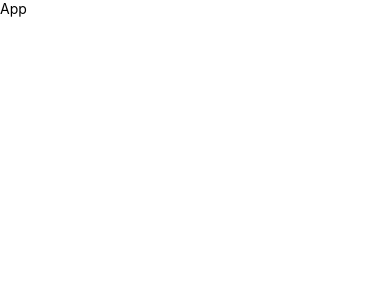
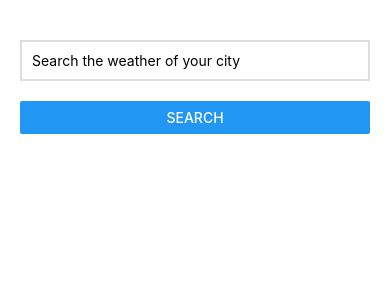
Before and after one commit to betsky2112/ProgateWeatherApp, a React Native app: screen / in a window 390 px wide. Shown: the top 300 px of the page. Built offline with nearby package versions, Linux system fonts and the light colour scheme.

Commit message:
Add Weather Search Component

```diff
--- a/App.js
+++ b/App.js
@@ -1,12 +1,19 @@
 import React from 'react'
-import {View, Text} from 'react-native'
+import {View, StyleSheet} from 'react-native'
+import WeatherSearch from './src/components/weatherSearch'
 
 const App = () => {
 	return (
-		<View>
-			<Text>App</Text>
+		<View style={styles.container}>
+			<WeatherSearch />
 		</View>
 	)
 }
 
+const styles = StyleSheet.create({
+	container: {
+		padding: 20,
+	},
+})
+
 export default App
--- /dev/null
+++ b/src/components/weatherSearch.js
@@ -0,0 +1,28 @@
+import React from 'react'
+import {View, Button, StyleSheet} from 'react-native'
+import CustomTextInput from './customTextInput'
+
+const WeatherSearch = () => {
+	return (
+		<View>
+			<CustomTextInput
+				placeholder="Search the weather of your city"
+				numberOfLines={1}
+			/>
+			<View style={styles.buttonWrapper}>
+				<Button
+					title="Search"
+					onPress={() => {}}
+				/>
+			</View>
+		</View>
+	)
+}
+
+const styles = StyleSheet.create({
+	buttonWrapper: {
+		marginTop: 20,
+	},
+})
+
+export default WeatherSearch
```
